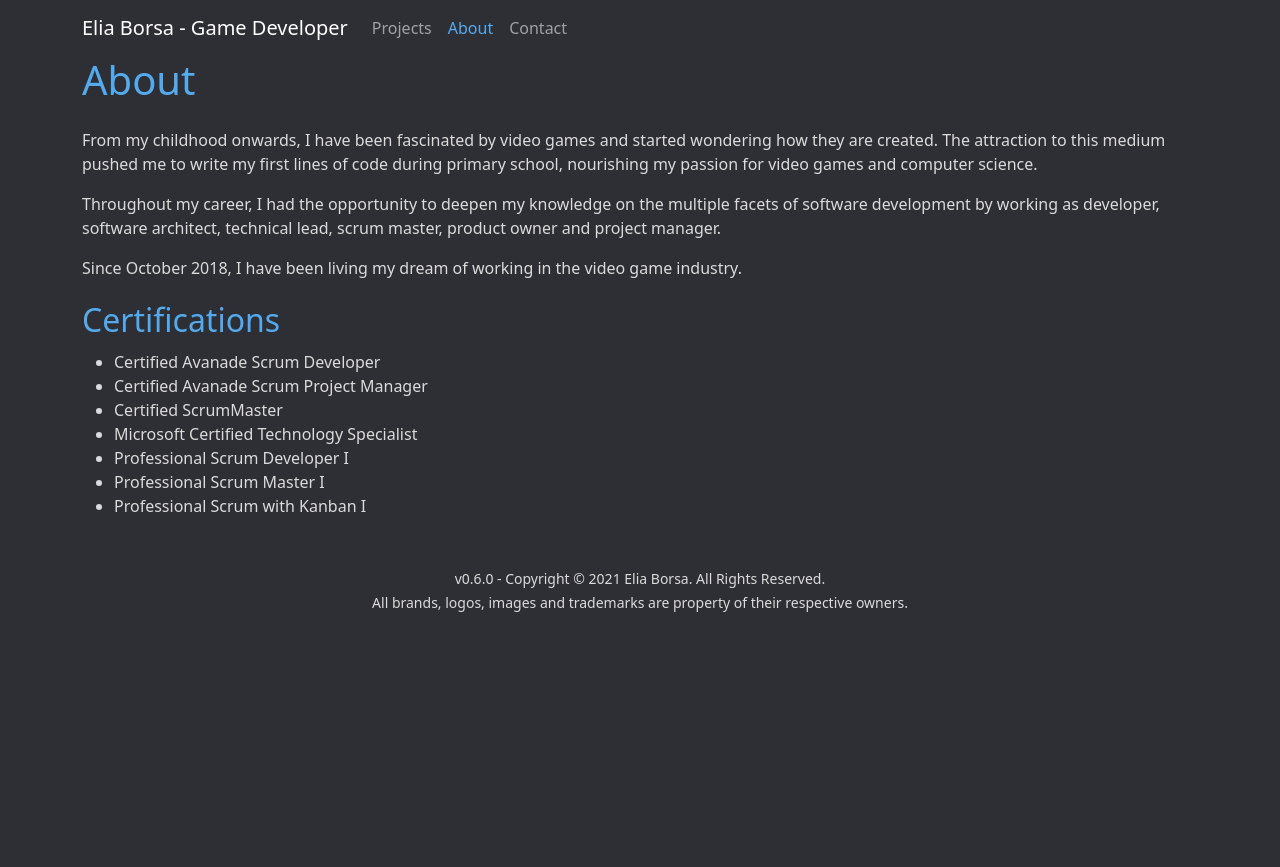
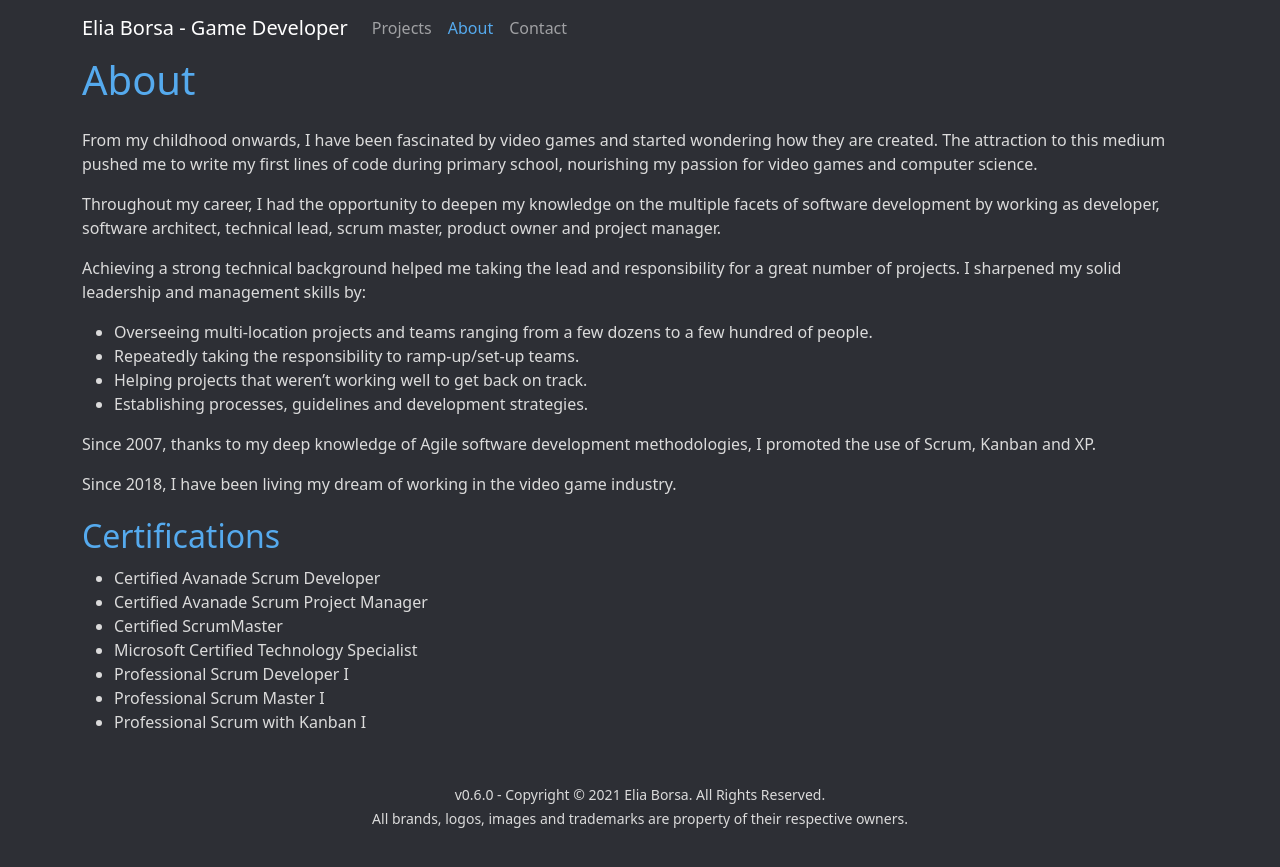
Before and after one commit to Aquastorm/aquastorm.github.io, a Jekyll site: the page built from about.html, in a window 1280 px wide. Shown: the top 867 px of the page. Built offline with Jekyll 4.4.1, drawn with Linux system fonts in a browser that asks for light colours; nearby versions of some CDN libraries.

Commit message:
[changed] updated the about page

```diff
--- a/about.html
+++ b/about.html
@@ -13,7 +13,20 @@ title: About | Elia Borsa - Game Developer
             software architect, technical lead, scrum master, product owner and project manager.
         </p>
         <p>
-            Since October 2018, I have been living my dream of working in the video game industry.
+            Achieving a strong technical background helped me taking the lead and responsibility for a great number of projects.
+            I sharpened my solid leadership and management skills by:
+            <ul>
+                <li>Overseeing multi-location projects and teams ranging from a few dozens to a few hundred of people.</li>
+                <li>Repeatedly taking the responsibility to ramp-up/set-up teams.</li>
+                <li>Helping projects that weren’t working well to get back on track.</li>
+                <li>Establishing processes, guidelines and development strategies.</li>
+            </ul>
+        </p>
+        <p>
+            Since 2007, thanks to my deep knowledge of Agile software development methodologies, I promoted the use of Scrum, Kanban and XP.
+        </p>
+        <p>
+            Since 2018, I have been living my dream of working in the video game industry.
         </p>
     </section>
     <section>
```
